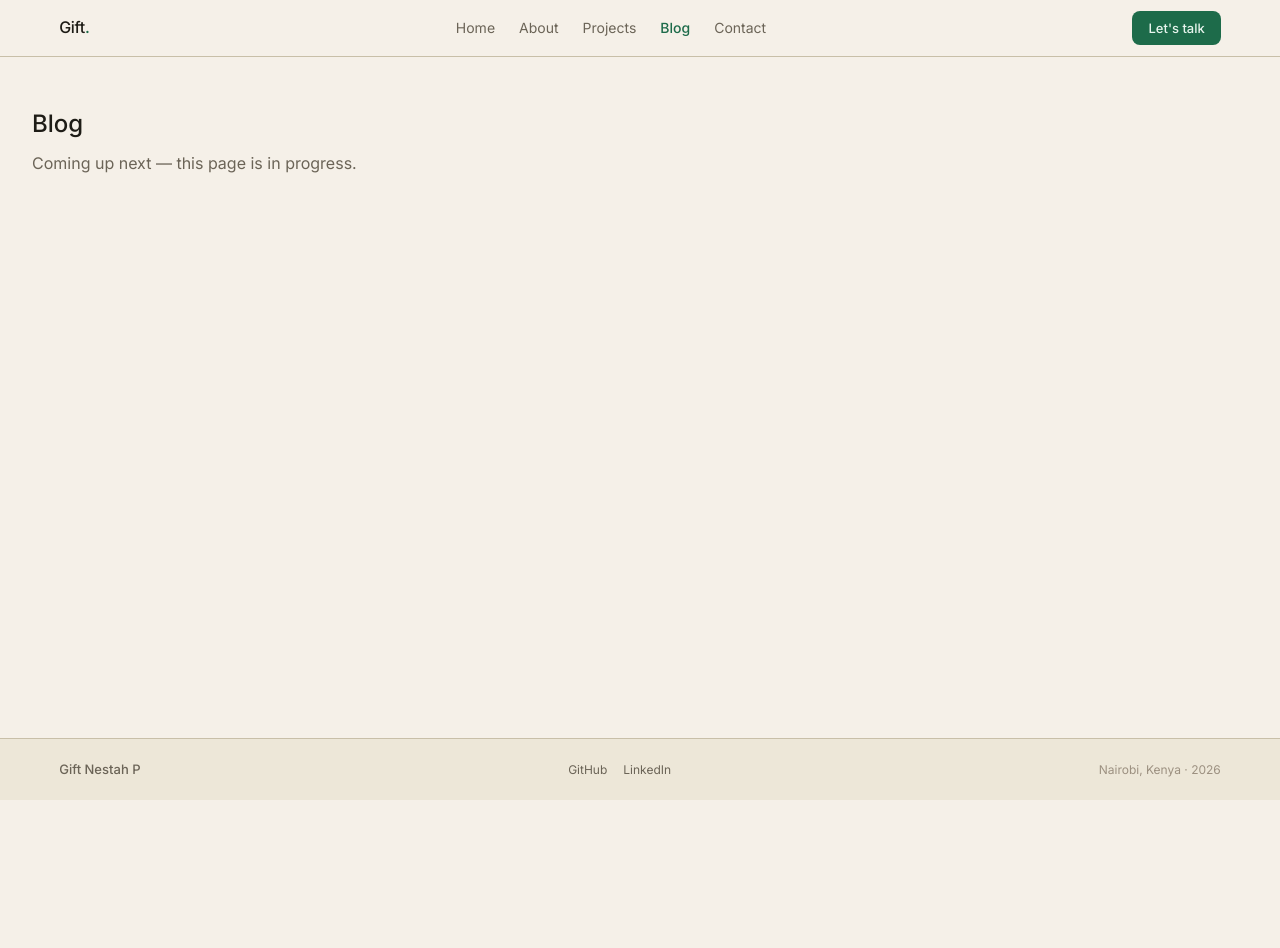
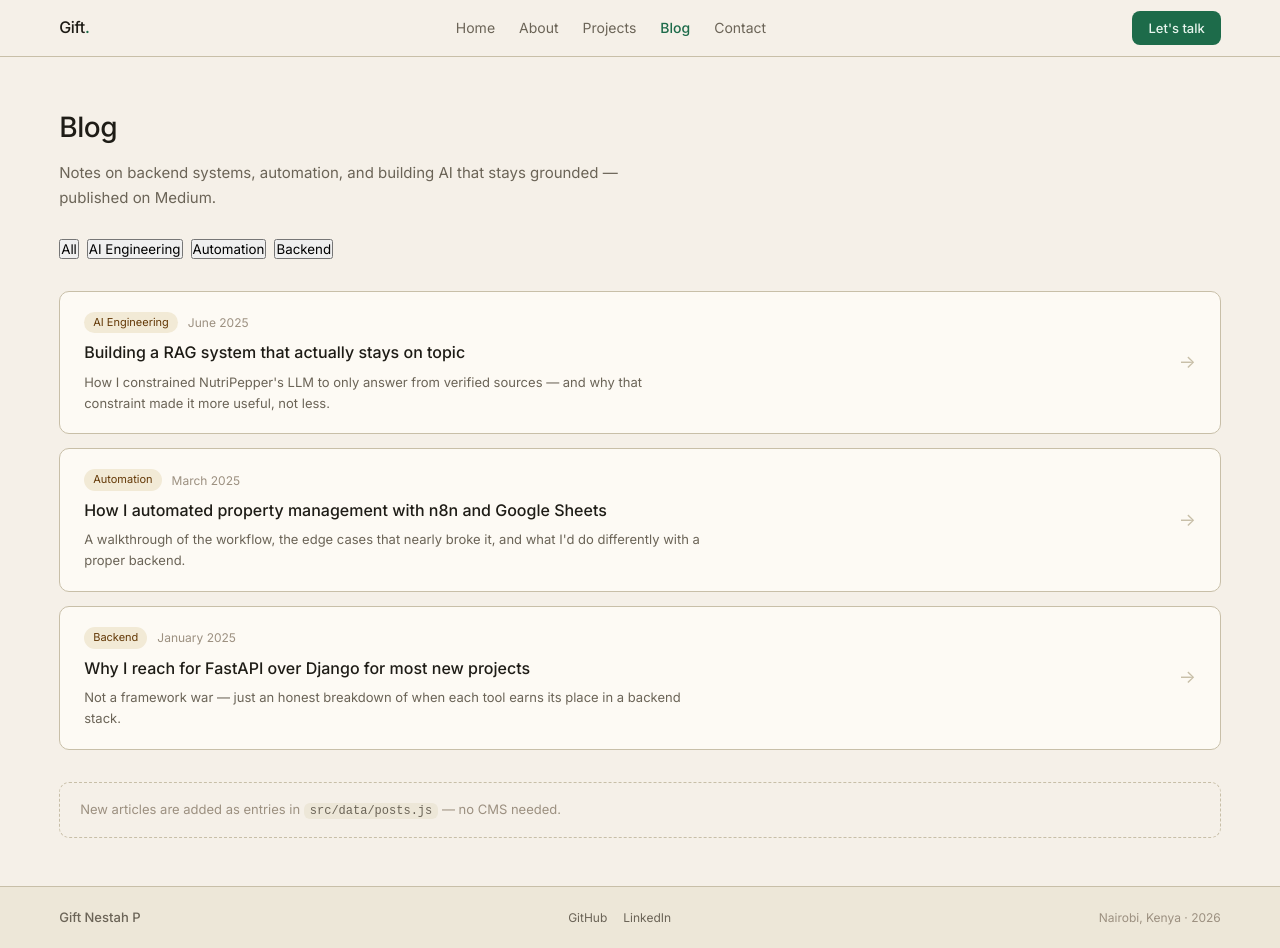
Before and after one commit to PantheraNestah/dev_nesta, a React (Vite) app: page /blog in a window 1280 px wide. Before the commit the page ends 800 px from the top, so only its background shows below. Built offline with nearby package versions, Linux system fonts and the light colour scheme.

Commit message:
feat: build blog listing page with tag filtering

```diff
--- /dev/null
+++ b/src/pages/Blog.css
@@ -0,0 +1,119 @@
+/* ── Header ── */
+.blog__header {
+  padding: 3rem 0 1.75rem;
+}
+
+.blog__title {
+  font-size: 1.75rem;
+  font-weight: var(--fw-medium);
+  color: var(--clr-text-primary);
+  letter-spacing: -0.4px;
+  margin-bottom: 0.625rem;
+}
+
+.blog__intro {
+  font-size: 0.9375rem;
+  color: var(--clr-text-secondary);
+  line-height: 1.7;
+  max-width: 560px;
+}
+
+/* ── Filter pills ── */
+.blog__filters {
+  display: flex;
+  flex-wrap: wrap;
+  gap: 0.5rem;
+  padding-bottom: 2rem;
+}
+
+/* ── Post list ── */
+.blog__list {
+  display: flex;
+  flex-direction: column;
+  gap: 0.875rem;
+}
+
+.post-card {
+  display: flex;
+  align-items: center;
+  justify-content: space-between;
+  gap: 1.25rem;
+  background: var(--clr-surface);
+  border: 0.5px solid var(--clr-border);
+  border-radius: var(--radius-lg);
+  padding: 1.25rem 1.5rem;
+  transition: border-color var(--transition);
+}
+.post-card:hover { border-color: var(--clr-green-mid); }
+
+.post-card__body {
+  display: flex;
+  flex-direction: column;
+  gap: 0.5rem;
+  min-width: 0;
+}
+
+.post-card__meta {
+  display: flex;
+  align-items: center;
+  gap: 0.625rem;
+}
+
+.post-card__tag {
+  font-size: 0.6875rem;
+  background: var(--clr-amber-bg);
+  color: var(--clr-amber-text);
+  padding: 0.125rem 0.5625rem;
+  border-radius: var(--radius-pill);
+}
+
+.post-card__date {
+  font-size: 0.75rem;
+  color: var(--clr-text-muted);
+}
+
+.post-card__title {
+  font-size: 1rem;
+  font-weight: var(--fw-medium);
+  color: var(--clr-text-primary);
+  line-height: 1.4;
+}
+
+.post-card__excerpt {
+  font-size: 0.8125rem;
+  color: var(--clr-text-secondary);
+  line-height: 1.6;
+  max-width: 620px;
+}
+
+.post-card__arrow {
+  font-size: 1.125rem;
+  color: var(--clr-border);
+  flex-shrink: 0;
+  transition: color var(--transition), transform var(--transition);
+}
+.post-card:hover .post-card__arrow { color: var(--clr-green); transform: translateX(2px); }
+
+/* ── Note ── */
+.blog__note {
+  margin: 2rem 0 3rem;
+  border: 1px dashed var(--clr-border);
+  border-radius: var(--radius-lg);
+  padding: 1rem 1.25rem;
+  font-size: 0.8125rem;
+  color: var(--clr-text-muted);
+}
+
+.blog__note code {
+  background: var(--clr-surface-2);
+  border-radius: var(--radius-sm);
+  padding: 0.0625rem 0.375rem;
+  font-size: 0.75rem;
+  color: var(--clr-text-secondary);
+}
+
+/* ── Responsive ── */
+@media (max-width: 768px) {
+  .post-card { flex-direction: column; align-items: flex-start; }
+  .post-card__arrow { display: none; }
+}
--- a/src/pages/Blog.jsx
+++ b/src/pages/Blog.jsx
@@ -1,8 +1,68 @@
+import { useState, useMemo } from 'react'
+import { posts } from '../data/posts'
+import './Blog.css'
+
 export default function Blog() {
+  const tags = useMemo(() => ['All', ...new Set(posts.map(p => p.tag))], [])
+  const [activeTag, setActiveTag] = useState('All')
+
+  const filtered = activeTag === 'All' ? posts : posts.filter(p => p.tag === activeTag)
+
   return (
-    <div style={{ padding: '3rem 2rem', color: 'var(--clr-text-secondary)' }}>
-      <h1 style={{ fontSize: '1.5rem', fontWeight: 500, color: 'var(--clr-text-primary)', marginBottom: '0.5rem' }}>Blog</h1>
-      <p>Coming up next — this page is in progress.</p>
+    <div className="blog">
+      <div className="container">
+
+        {/* ── Header ── */}
+        <section className="blog__header">
+          <h1 className="blog__title">Blog</h1>
+          <p className="blog__intro">
+            Notes on backend systems, automation, and building AI that stays
+            grounded — published on Medium.
+          </p>
+        </section>
+
+        {/* ── Filter pills ── */}
+        <div className="blog__filters">
+          {tags.map(tag => (
+            <button
+              key={tag}
+              className={`filter-pill${tag === activeTag ? ' filter-pill--active' : ''}`}
+              onClick={() => setActiveTag(tag)}
+            >
+              {tag}
+            </button>
+          ))}
+        </div>
+
+        {/* ── Post list ── */}
+        <div className="blog__list">
+          {filtered.map(post => (
+            <a
+              key={post.id}
+              href={post.mediumUrl}
+              target="_blank"
+              rel="noopener noreferrer"
+              className="post-card"
+            >
+              <div className="post-card__body">
+                <div className="post-card__meta">
+                  <span className="post-card__tag">{post.tag}</span>
+                  <span className="post-card__date">{post.date}</span>
+                </div>
+                <h2 className="post-card__title">{post.title}</h2>
+                <p className="post-card__excerpt">{post.excerpt}</p>
+              </div>
+              <span className="post-card__arrow" aria-hidden="true">→</span>
+            </a>
+          ))}
+        </div>
+
+        {/* ── Note ── */}
+        <div className="blog__note">
+          New articles are added as entries in <code>src/data/posts.js</code> — no CMS needed.
+        </div>
+
+      </div>
     </div>
   )
 }
```
